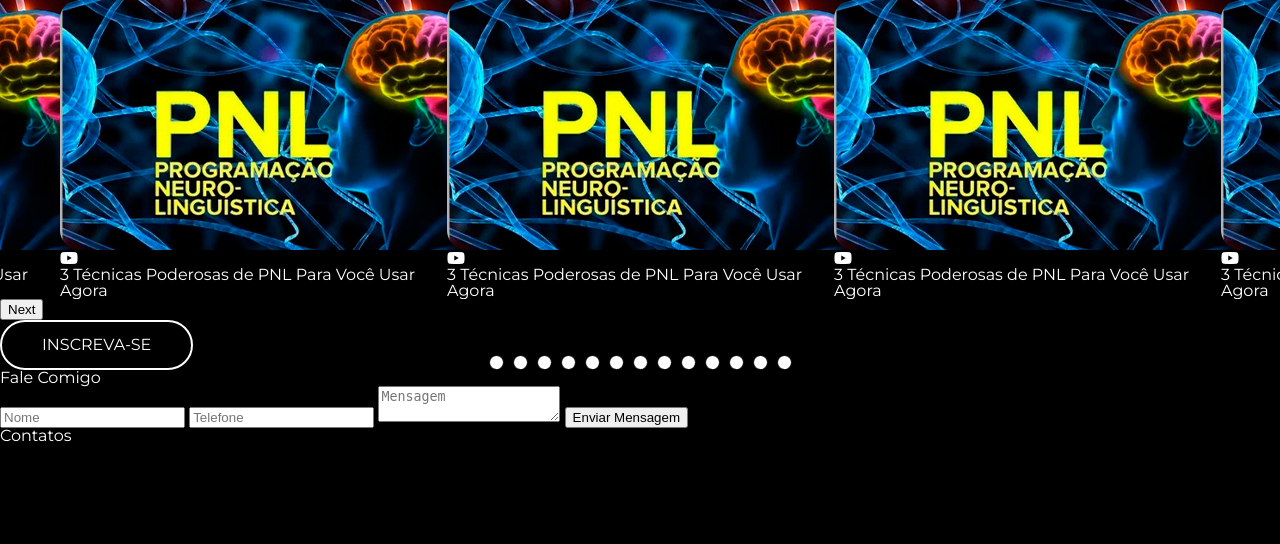
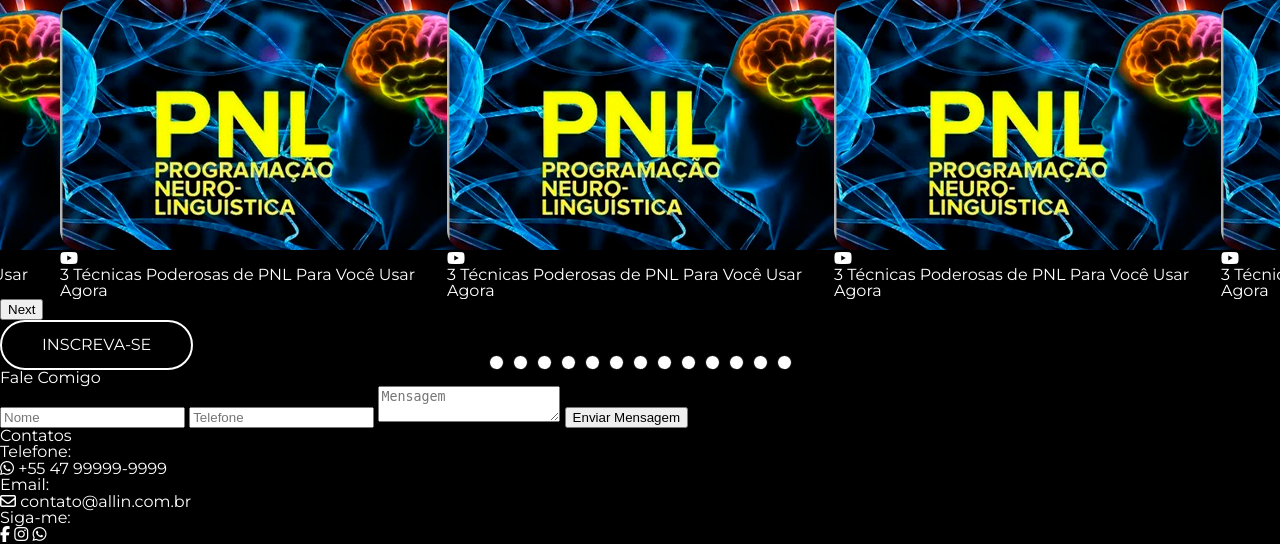
Before and after one commit to miguelvital10/projeto-site-Allin, a PHP site: template views/home.php in a window 1280 px wide. Shown: the part 4104-4648 px from the top of the page. Before the commit the page ends 4546 px from the top, so only its background shows below. Run offline with PHP 8.4, Linux system fonts and the light colour scheme; the template is opened without the code that fills it, so the values that code supplies are empty; some libraries are stand-ins or nearby versions.

Commit message:
contatos

```diff
--- a/views/home.php
+++ b/views/home.php
@@ -226,6 +226,22 @@
                 </div>
                 <div class="contato">
                     <h2>Contatos</h2>
+                    <h3>Telefone:</h3>
+                    <a href="#">
+                        <i class="fab fa-whatsapp"></i>
+                        +55 47 99999-9999
+                    </a>
+                    <h3>Email:</h3>
+                    <a href="#">
+                        <i class="far fa-envelope"></i>
+                        contato@allin.com.br
+                    </a>
+                    <h3>Siga-me:</h3>
+                    <div class="redes-sociais">
+                        <a href="https://www.instagram.com/miguel.vittal/" target="_blank"><i class="fa-brands fa-facebook-f"></i></a>
+                        <a href="https://www.instagram.com/miguel.vittal/" target="_blank"><i class="fa-brands fa-instagram"></i></a>
+                        <a href="https://w.app/MiguelArthur" target="_blank"><i class="fa-brands fa-whatsapp"></i></a>
+                    </div>
                 </div>
             </div>
         </div>
```
